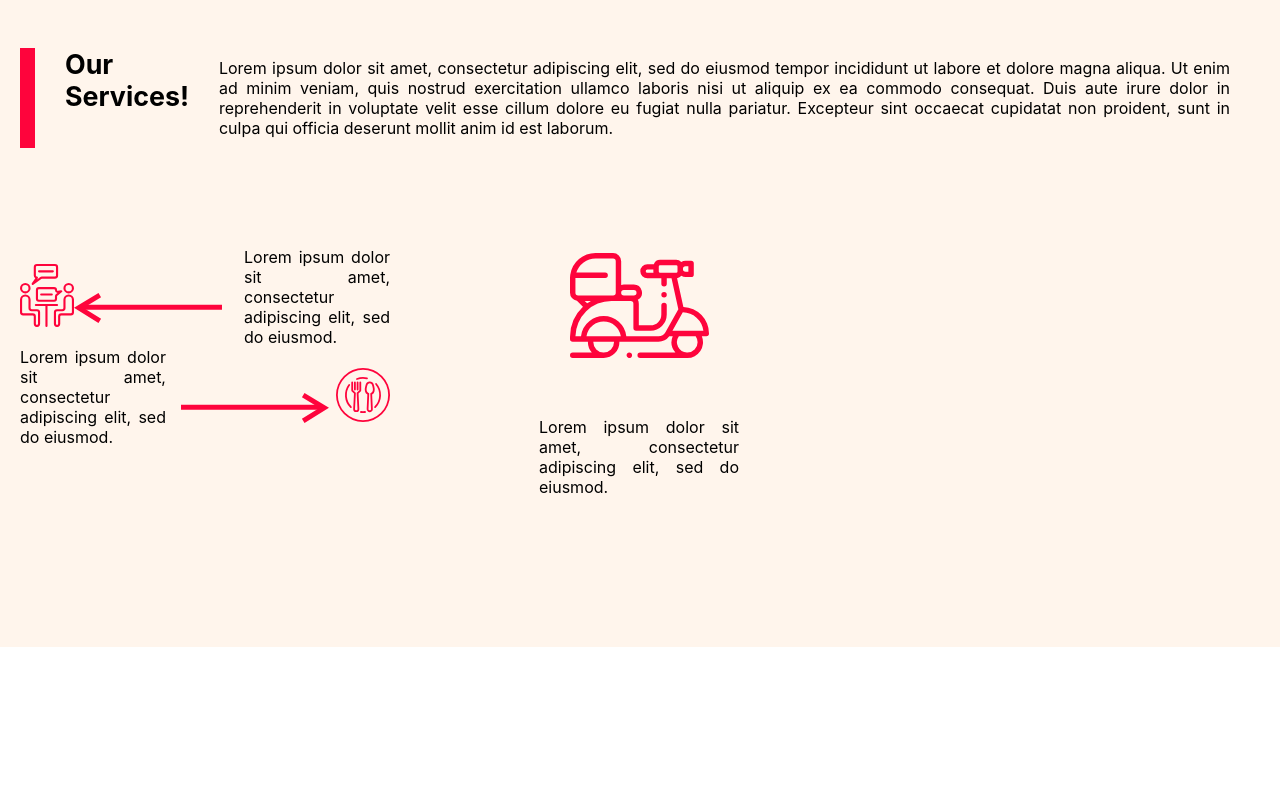
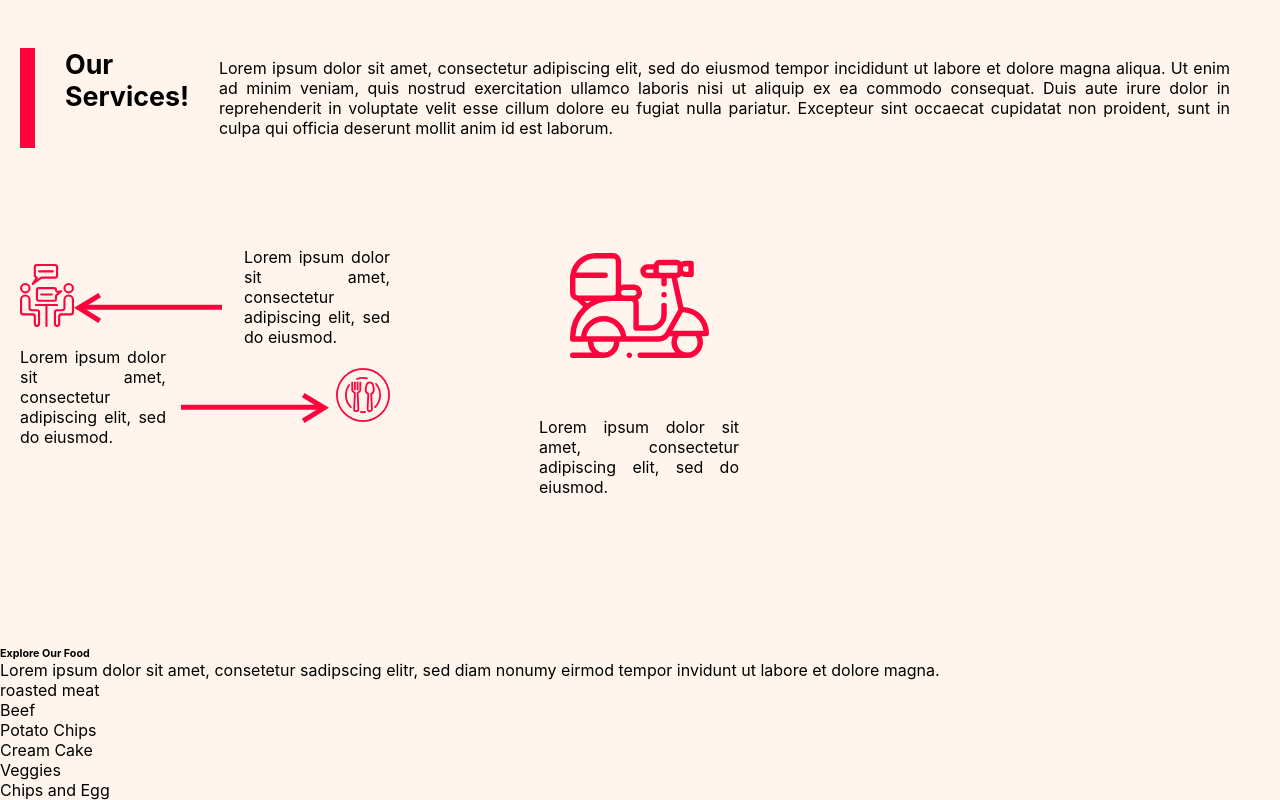
Before and after one commit to giftdavid101/foodHub, a React (Create React App) app: page / in a window 1280 px wide. Shown: the part 2435-3235 px from the top of the page. Before the commit the page ends 3082 px from the top, so only its background shows below. Built offline with nearby package versions, Linux system fonts and the light colour scheme.

Commit message:
created the fifth component

```diff
--- /dev/null
+++ b/src/components/compounds/FifthSection/index.jsx
@@ -0,0 +1,69 @@
+import React from 'react';
+// import './fifthsection.style.scss'
+
+const data = [
+  {
+    name: "roasted meat",
+    id: 1,
+    description: "Lorem ipsum dolor sit amet, consetetur sadipscing elitr",
+  },
+  {
+    name: "Beef",
+    id: 2,
+    description: "Lorem ipsum dolor sit amet, consetetur sadipscing elitr",
+  },
+  {
+    name: "Potato Chips",
+    id: 3,
+    description: "Lorem ipsum dolor sit amet, consetetur sadipscing elitr",
+  },
+  {
+    name: "Cream Cake",
+    id: 4,
+    description: "Lorem ipsum dolor sit amet, consetetur sadipscing elitr",
+  },
+  {
+    name: "Veggies",
+    id: 5,
+    description: "Lorem ipsum dolor sit amet, consetetur sadipscing elitr",
+  },
+  {
+    name: "Chips and Egg",
+    id: 6,
+    description: "Lorem ipsum dolor sit amet, consetetur sadipscing elitr",
+  },
+];
+
+const FifthSection = () => {
+
+
+ return (
+   <div className="fifth-section">
+     <div>
+       <h6>Explore Our Food</h6>
+       <p>
+         Lorem ipsum dolor sit amet, consetetur sadipscing elitr, sed diam
+         nonumy eirmod tempor invidunt ut labore et dolore magna.
+       </p>
+
+       <div>
+       <div>
+       {
+       data.map((el) => (
+           <div>
+           {el.name}
+
+           </div>
+       ))
+       }
+
+       </div>
+
+
+
+       </div>
+     </div>
+   </div>
+ );
+}
+export default FifthSection
--- a/src/pages/Homepage/index.jsx
+++ b/src/pages/Homepage/index.jsx
@@ -4,6 +4,7 @@ import SecondSection from "../../components/compounds/SecondSection";
 import HeroSection from "../../components/heroSection";
 import ThirdSection from "../../components/compounds/ThirdSection";
 import FourthSection from "../../components/compounds/FourthSection";
+import FifthSection from '../../components/compounds/FifthSection';
 
 const HomePage = () => {
     return (
@@ -12,6 +13,7 @@ const HomePage = () => {
             <SecondSection/>
             <ThirdSection/>
             <FourthSection/>
+            <FifthSection/>
 
         </div>
     );
```
Also changed, not shown: src/components/compounds/FifthSection/fifthsection.style.scss (added).
